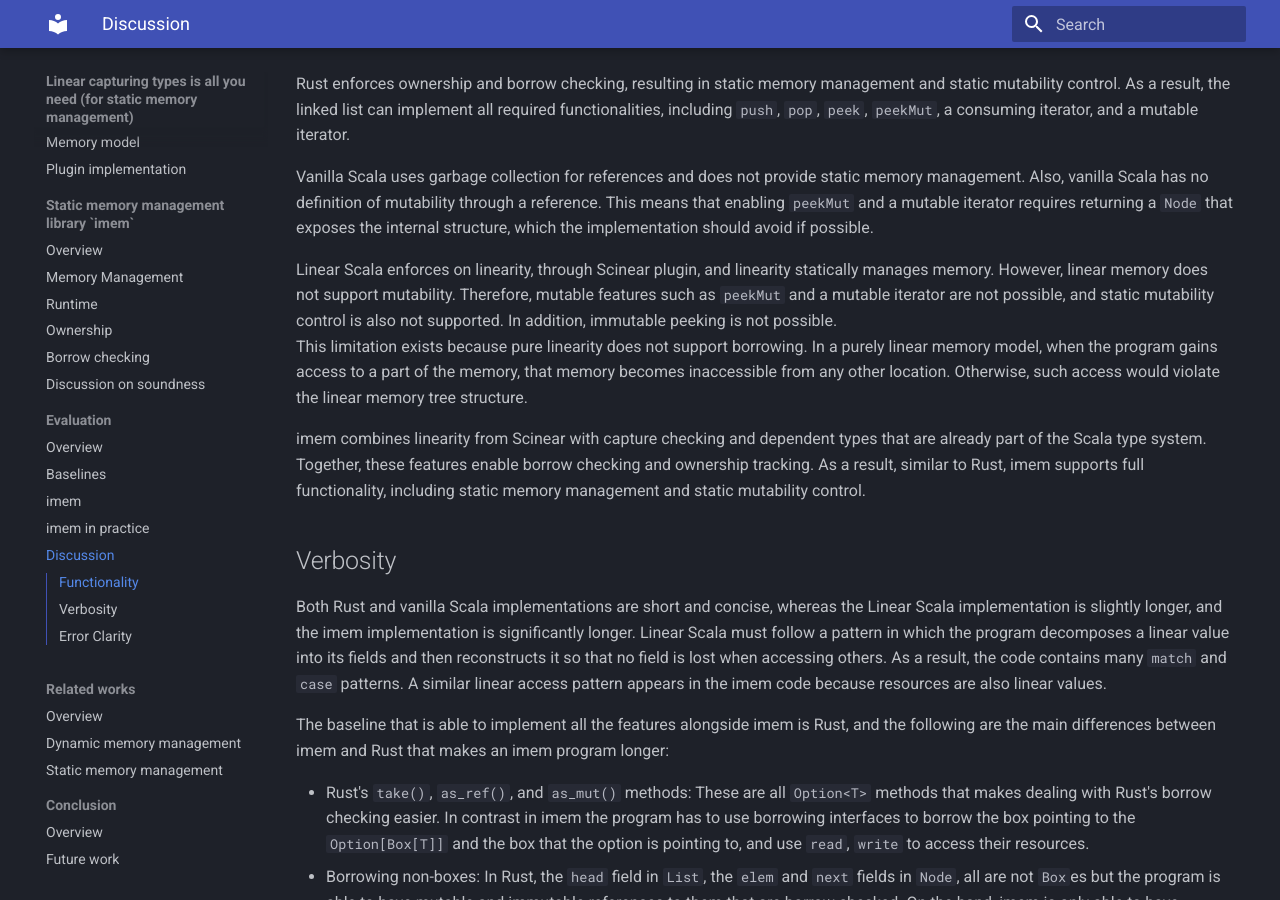
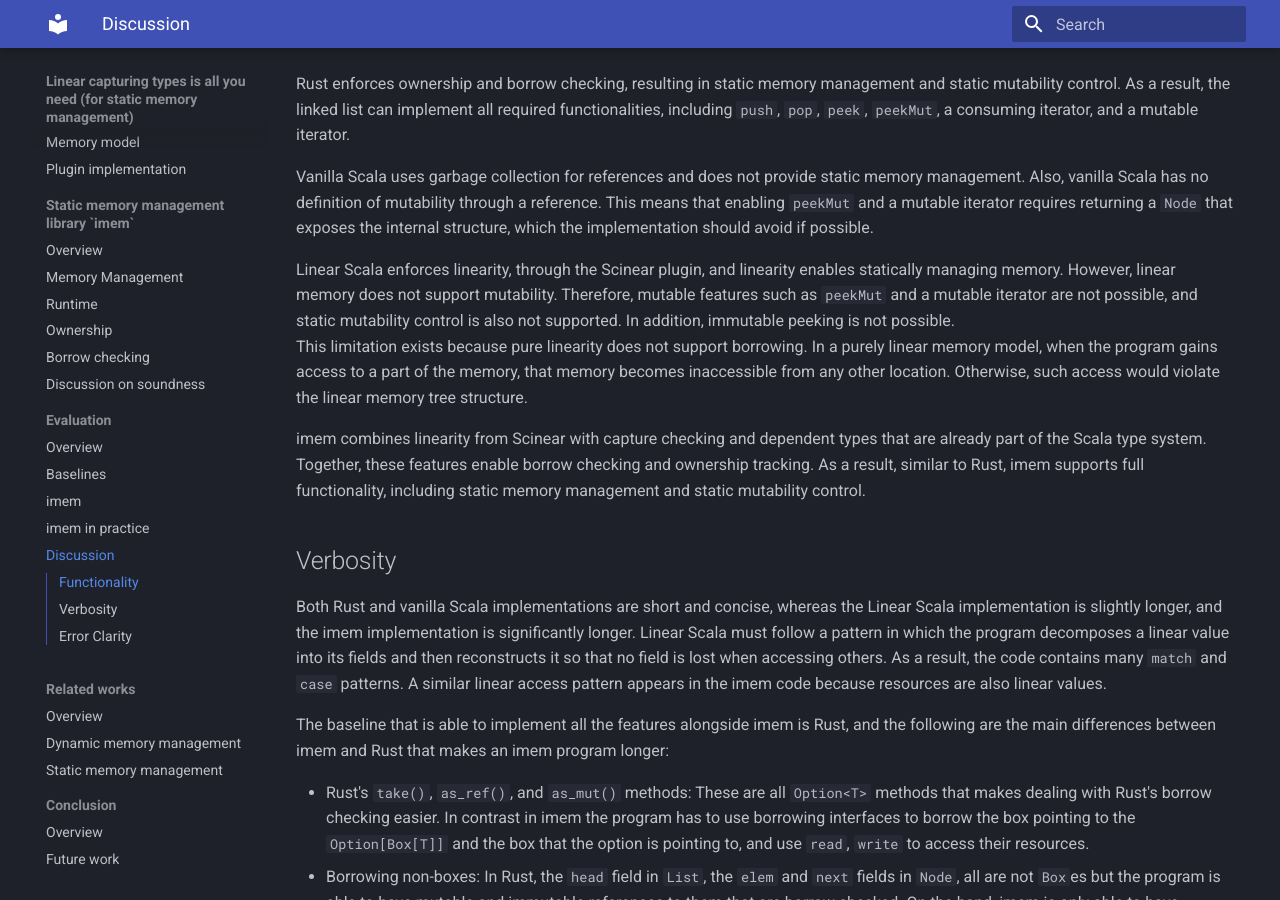
Before and after one commit to amsen20/masters-thesis, an MkDocs documentation site: the page built from docs/evaluation/discussion.md, in a window 1280 px wide and 900 px high, scrolled down 531 px. Built offline with MkDocs 1.6.1 and Material for MkDocs 9.7.7, drawn with Linux system fonts in a browser that asks for light colours.

Commit message:
Update docs/evaluation/discussion.md
Co-authored-by: Ondřej Lhoták <olhotak@uwaterloo.ca>

```diff
--- a/docs/evaluation/discussion.md
+++ b/docs/evaluation/discussion.md
@@ -18,7 +18,7 @@ Vanilla Scala uses garbage collection for references and does not provide static
 Also, vanilla Scala has no definition of mutability through a reference.
 This means that enabling `peekMut` and a mutable iterator requires returning a `Node` that exposes the internal structure, which the implementation should avoid if possible.
 
-Linear Scala enforces on linearity, through Scinear plugin, and linearity statically manages memory.
+Linear Scala enforces linearity, through the Scinear plugin, and linearity enables statically managing memory.
 However, linear memory does not support mutability.
 Therefore, mutable features such as `peekMut` and a mutable iterator are not possible, and static mutability control is also not supported.
 In addition, immutable peeking is not possible.
```
